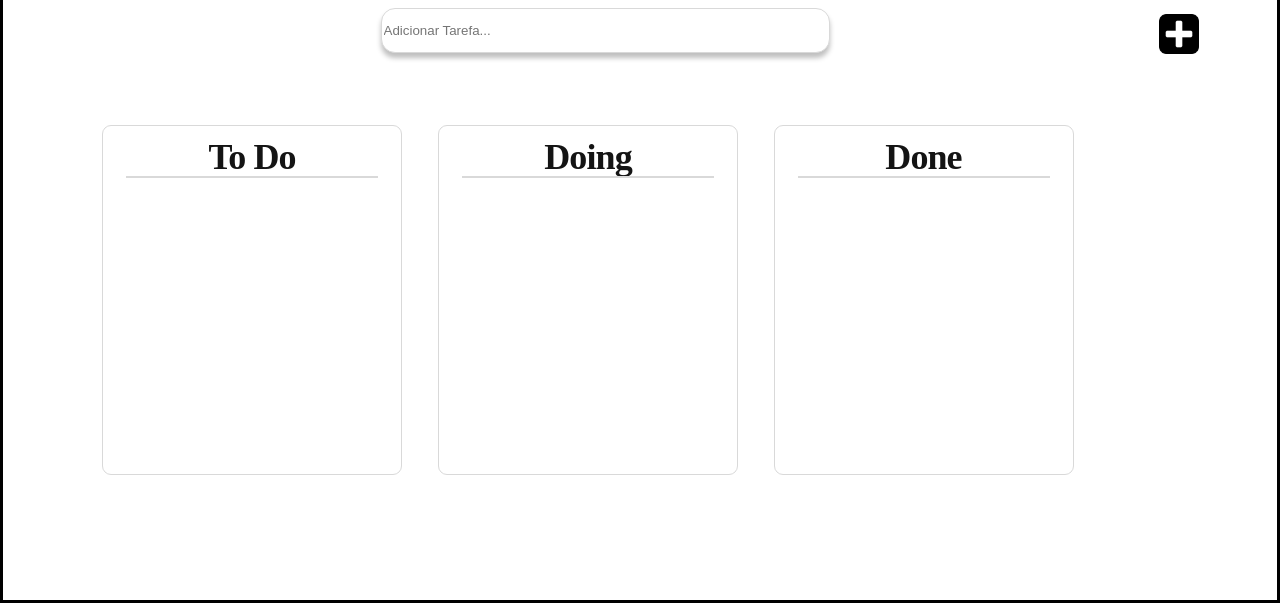
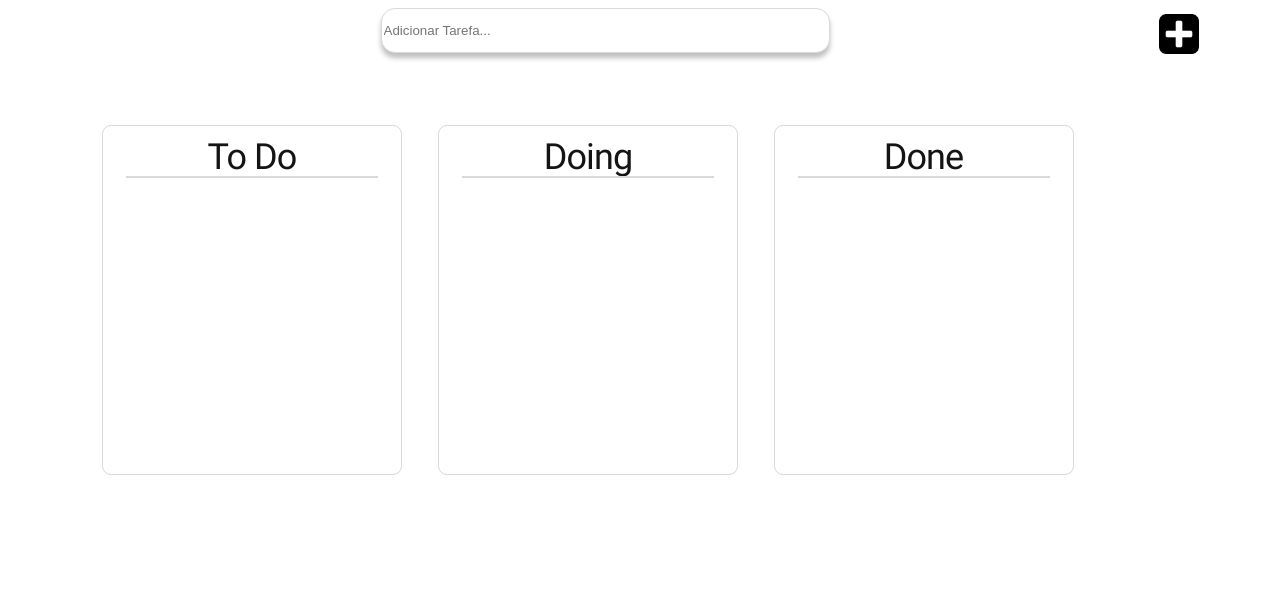
Before and after one commit to Sergio-Aquino/UNECT, a plain HTML site: page index.html in a window 1280 px wide. Shown: the part 187-800 px from the top of the page. Drawn offline with Linux system fonts and the light colour scheme.

Commit message:
Fonte Roboto

```diff
--- a/style.css
+++ b/style.css
@@ -58,7 +58,7 @@ header{
 }
 
 main{
-    border: 3px solid black;
+    border: 3px solid white;
     height: 600px;
     margin: auto;
     position: relative;
@@ -136,9 +136,15 @@ main{
     top: 0;
 }
 
-
+@font-face{
+    font-family: Roboto;
+    src: url('./Roboto-Regular.ttf');
+}
 
 h2{
+    font-family: Roboto;
+    font-style: normal;
+    font-weight: normal;
     text-align: center;
     font-size: 36px;
     line-height: 42px;
@@ -149,7 +155,7 @@ h2{
     top: -20px;
 }
 
-h2::before{
+h2:before{
     content:'';
     width: 250px;
     height: 0px;
```
Also changed, not shown: Roboto-Regular.ttf (added).
